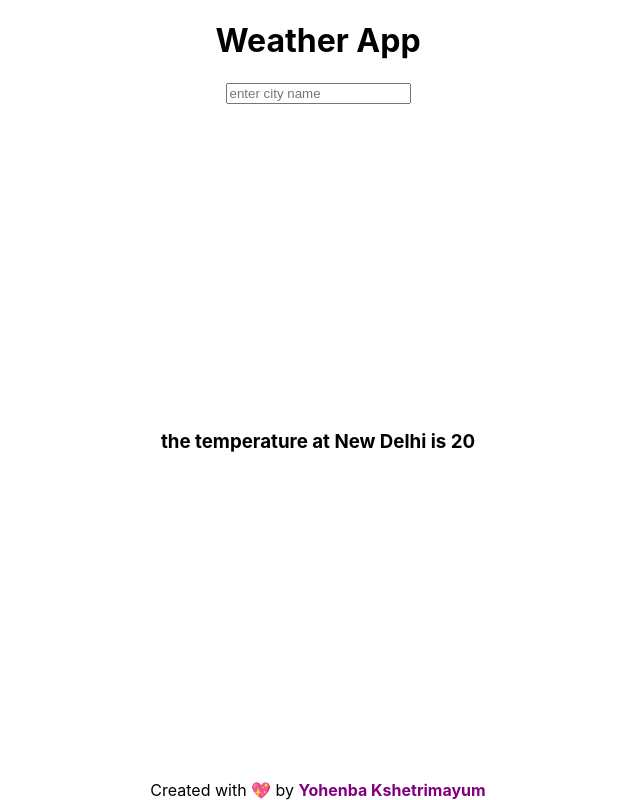
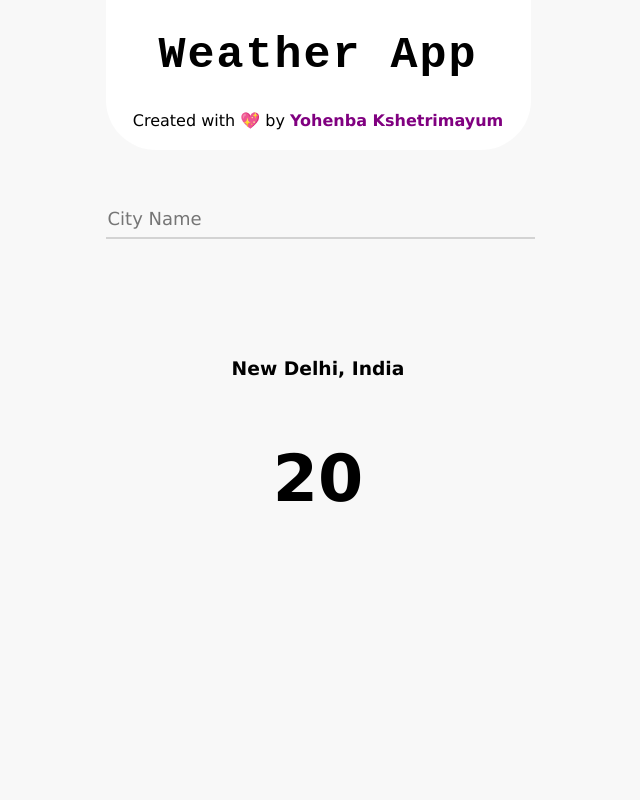
Before and after one commit to Yohenba18/Weather-app, a React (Create React App) app: page / in a window 1280 px wide. Shown: the whole page, without its empty margins (322-962 px from the left). Built offline with nearby package versions, Linux system fonts and the light colour scheme.

Commit message:
basic ui

```diff
--- a/src/App.css
+++ b/src/App.css
@@ -2,8 +2,14 @@
   text-align: center;
   display: flex;
   flex-direction: column;
-  justify-content: space-between;
   min-height: 100vh;
+  max-width: 425px;
+  margin-left: auto;
+  margin-right: auto;
+}
+
+*{
+  font-family: Verdana, Geneva, Tahoma, sans-serif;
 }
 
 .App-header {
@@ -16,3 +22,42 @@
   font-size: calc(10px + 2vmin);
   color: white;
 }
+
+.App .header{
+    background-color: white;
+    border-radius: 0 0 50px 50px;
+}
+
+.App .header h1{
+  font-size: 45px;
+  letter-spacing: 2px;
+  font-family:monospace;
+}
+
+.App footer{
+  margin-bottom: 20px;
+}
+
+.App .form > input{
+  margin-top: 50px;
+  width: 100%;
+  border: none;
+  height: 35px;
+  font-size: 18px;
+  outline: none;
+  background-color: transparent;
+  border-bottom: 2px solid lightgray;
+}
+.App .form > input:focus{
+  border-bottom: 2px solid lightgreen;
+}
+.App .weather__detail{
+  margin-top: 100px;
+  display: flex;
+  flex-direction: column;
+
+
+}
+.App .weather__detail > h1{
+    font-size: 65px;
+}
--- a/src/App.js
+++ b/src/App.js
@@ -1,37 +1,48 @@
-import React, { useEffect, useState } from 'react';
-import './App.css';
+import React, { useEffect, useState } from "react";
+import "./App.css";
 const api = {
-  key: 'bfd9582d5f819cead75f235a0f56f124',
-  base: 'https://api.openweathermap.org/data/2.5/'
-}
+  key: "bfd9582d5f819cead75f235a0f56f124",
+  base: "https://api.openweathermap.org/data/2.5/",
+};
 
-function App()  {
-  // const [query,setQuery] = useState('');
-  // const [temp, setTemp ] = useState('');
-  // const [city, setCity] = useState('');
+function App() {
+  // const [query, setQuery] = useState("");
+  // const [temp, setTemp] = useState("");
+  // const [city, setCity] = useState("");
 
   // const search = (evt) => {
-  //   if(evt.key == 'Enter'){
+  //   if (evt.key === "Enter") {
   //     fetch(`${api.base}weather?q=${query}&units=metric&APPID=${api.key}`)
-  //     .then(res => res.json())
-  //     .then()
+  //       .then((res) => res.json())
+  //       .then((result) => console.log(result));
   //   }
-  // }
+  // };
 
   return (
     <div className="App">
       <div className="header">
-          <h1>Weather App</h1>
-      <div className="weather__search">
-          <input type="text" placeholder="enter city name"/>
+        <h1>Weather App</h1>
+        <footer>
+        Created with 💖 by{" "}
+        <span style={{ color: "purple" }}>
+          <strong>Yohenba Kshetrimayum</strong>
+        </span>
+      </footer>
       </div>
+      <div className="form">
+          <input
+            type="text"
+            placeholder="City Name"
+            // onChange={(e) => setQuery(e.target.value)}
+            // value ={query}
+            // onKeyPreess={search}
+          />
+          </div>
+      <div className="weather__detail">
+        <h3>New Delhi, India</h3>
+        <h1>20</h1>
       </div>
-      <div className="weather__detail">
-          <h3>the temperature at New Delhi is 20</h3>
-      </div>
-      <footer>
-          Created with 💖 by <span style={{color: "purple"}}><strong>Yohenba Kshetrimayum</strong></span>
-      </footer>
+
     </div>
   );
 }
--- a/src/index.css
+++ b/src/index.css
@@ -1,8 +1,9 @@
 body {
+  background-color:  #f8f8f8;
   margin: 0;
-  font-family: -apple-system, BlinkMacSystemFont, 'Segoe UI', 'Roboto', 'Oxygen',
+  /* font-family: -apple-system, BlinkMacSystemFont, 'Segoe UI', 'Roboto', 'Oxygen',
     'Ubuntu', 'Cantarell', 'Fira Sans', 'Droid Sans', 'Helvetica Neue',
-    sans-serif;
+    sans-serif; */
   -webkit-font-smoothing: antialiased;
   -moz-osx-font-smoothing: grayscale;
 }
```
